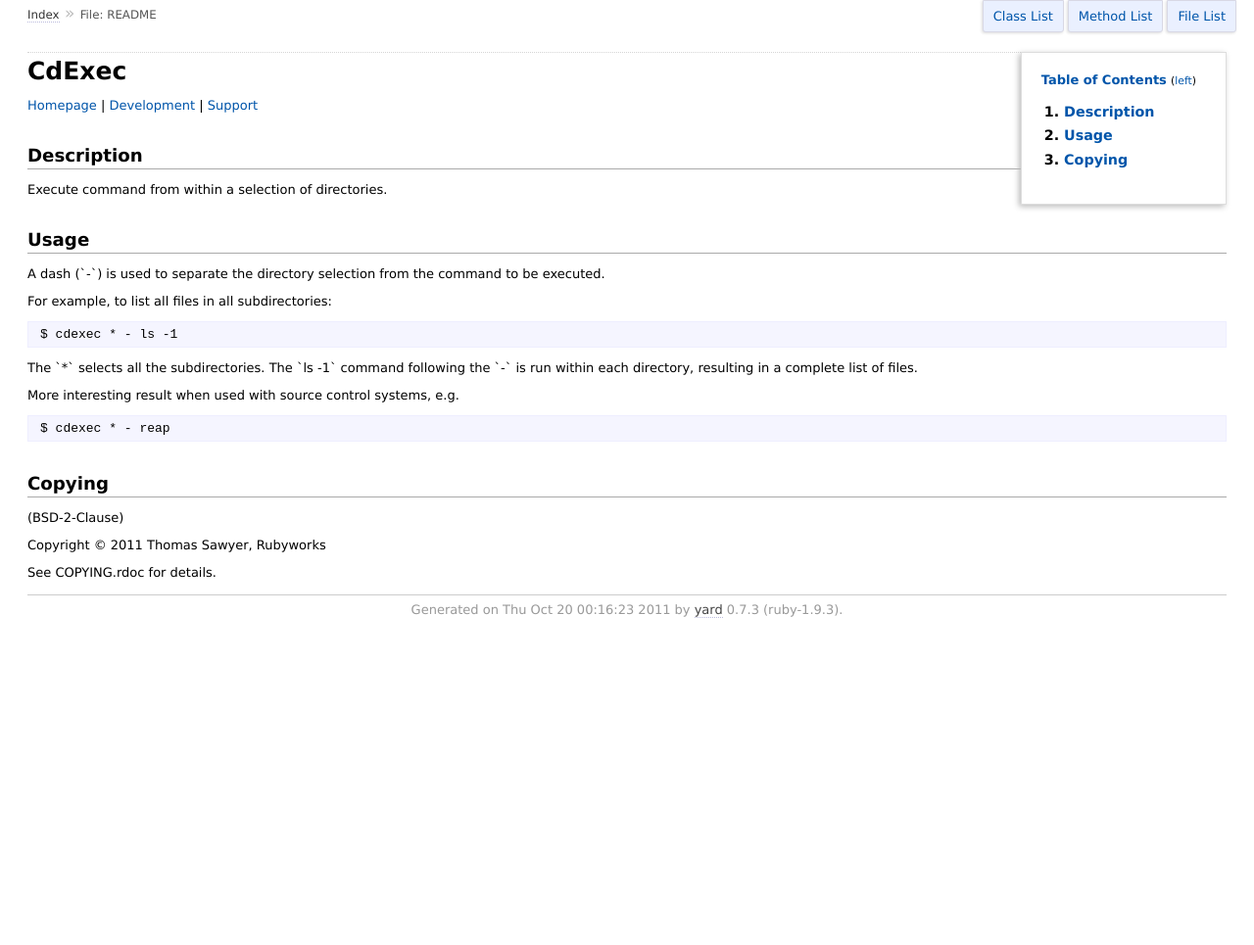
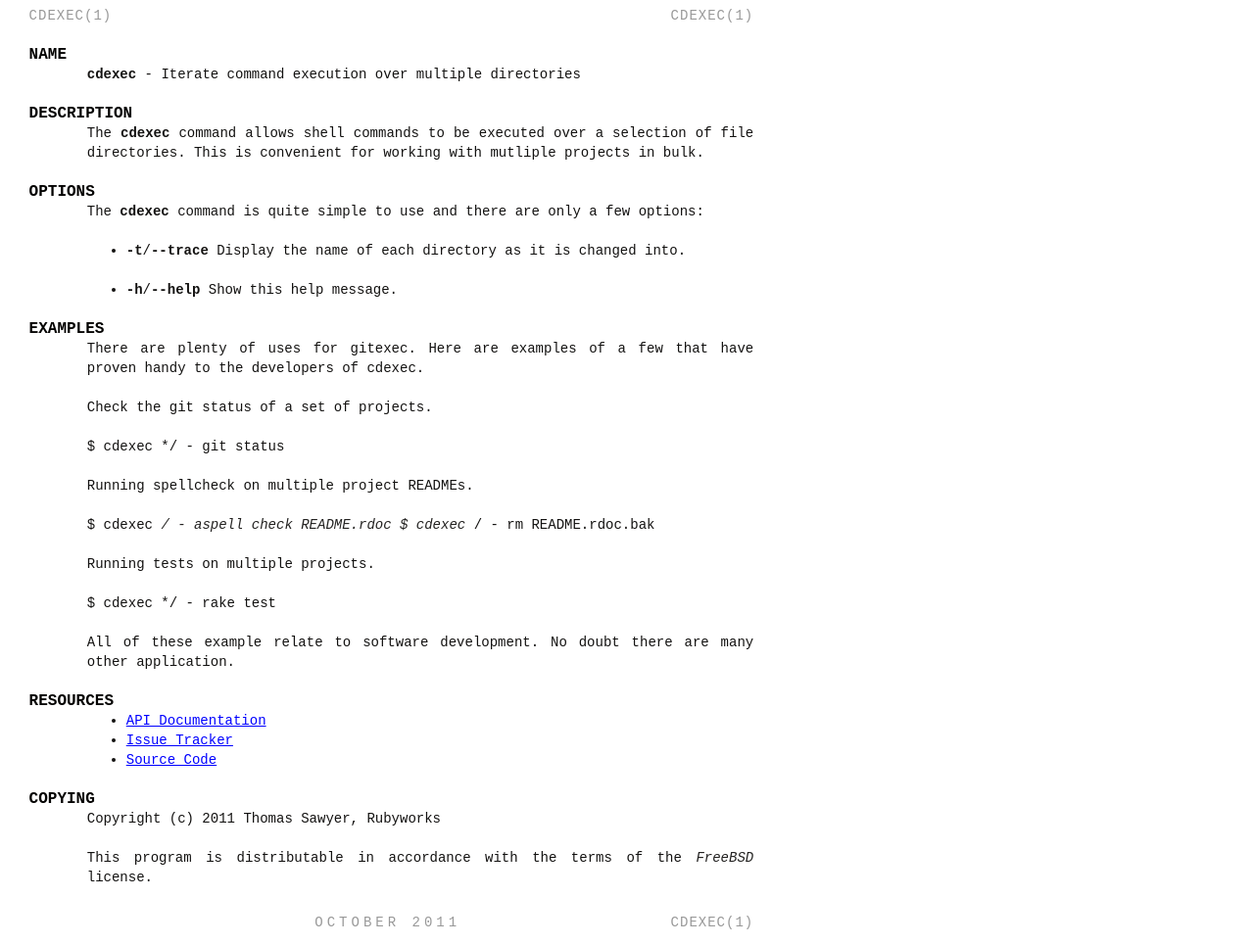
Before and after one commit to rubyworks/cdexec, a plain HTML site: page index.html in a window 1280 px wide. Shown: the whole page at 98% size. Before the commit the page ends 800 px from the top, so only its background shows below. Drawn offline with Linux system fonts and the light colour scheme.

Commit message:
Update by Detroit. [admin]

```diff
--- a/index.html
+++ b/index.html
@@ -1,100 +1,139 @@
-<!DOCTYPE html PUBLIC "-//W3C//DTD XHTML 1.0 Transitional//EN"
-  "http://www.w3.org/TR/xhtml1/DTD/xhtml1-transitional.dtd">
-<html xmlns="http://www.w3.org/1999/xhtml" xml:lang="en" lang="en">
-  <head>
-    <meta http-equiv="Content-Type" content="text/html; charset=UTF-8" />
-<title>
-  File: README
+<!DOCTYPE html>
+<html>
+<head>
+  <meta http-equiv='content-type' value='text/html;charset=utf8'>
+  <meta name='generator' value='Ronn/v0.7.3 (http://github.com/rtomayko/ronn/tree/0.7.3)'>
+  <title>cdexec(1) - Iterate command execution over multiple directories</title>
+  <style type='text/css' media='all'>
+  /* style: man */
+  body#manpage {margin:0}
+  .mp {max-width:100ex;padding:0 9ex 1ex 4ex}
+  .mp p,.mp pre,.mp ul,.mp ol,.mp dl {margin:0 0 20px 0}
+  .mp h2 {margin:10px 0 0 0}
+  .mp > p,.mp > pre,.mp > ul,.mp > ol,.mp > dl {margin-left:8ex}
+  .mp h3 {margin:0 0 0 4ex}
+  .mp dt {margin:0;clear:left}
+  .mp dt.flush {float:left;width:8ex}
+  .mp dd {margin:0 0 0 9ex}
+  .mp h1,.mp h2,.mp h3,.mp h4 {clear:left}
+  .mp pre {margin-bottom:20px}
+  .mp pre+h2,.mp pre+h3 {margin-top:22px}
+  .mp h2+pre,.mp h3+pre {margin-top:5px}
+  .mp img {display:block;margin:auto}
+  .mp h1.man-title {display:none}
+  .mp,.mp code,.mp pre,.mp tt,.mp kbd,.mp samp,.mp h3,.mp h4 {font-family:monospace;font-size:14px;line-height:1.42857142857143}
+  .mp h2 {font-size:16px;line-height:1.25}
+  .mp h1 {font-size:20px;line-height:2}
+  .mp {text-align:justify;background:#fff}
+  .mp,.mp code,.mp pre,.mp pre code,.mp tt,.mp kbd,.mp samp {color:#131211}
+  .mp h1,.mp h2,.mp h3,.mp h4 {color:#030201}
+  .mp u {text-decoration:underline}
+  .mp code,.mp strong,.mp b {font-weight:bold;color:#131211}
+  .mp em,.mp var {font-style:italic;color:#232221;text-decoration:none}
+  .mp a,.mp a:link,.mp a:hover,.mp a code,.mp a pre,.mp a tt,.mp a kbd,.mp a samp {color:#0000ff}
+  .mp b.man-ref {font-weight:normal;color:#434241}
+  .mp pre {padding:0 4ex}
+  .mp pre code {font-weight:normal;color:#434241}
+  .mp h2+pre,h3+pre {padding-left:0}
+  ol.man-decor,ol.man-decor li {margin:3px 0 10px 0;padding:0;float:left;width:33%;list-style-type:none;text-transform:uppercase;color:#999;letter-spacing:1px}
+  ol.man-decor {width:100%}
+  ol.man-decor li.tl {text-align:left}
+  ol.man-decor li.tc {text-align:center;letter-spacing:4px}
+  ol.man-decor li.tr {text-align:right;float:right}
+  </style>
+</head>
+<!--
+  The following styles are deprecated and will be removed at some point:
+  div#man, div#man ol.man, div#man ol.head, div#man ol.man.
 
-    &mdash; CdExec
+  The .man-page, .man-decor, .man-head, .man-foot, .man-title, and
+  .man-navigation should be used instead.
+-->
+<body id='manpage'>
+  <div class='mp' id='man'>
 
-</title>
+  <div class='man-navigation' style='display:none'>
+    <a href="#NAME">NAME</a>
+    <a href="#DESCRIPTION">DESCRIPTION</a>
+    <a href="#OPTIONS">OPTIONS</a>
+    <a href="#EXAMPLES">EXAMPLES</a>
+    <a href="#RESOURCES">RESOURCES</a>
+    <a href="#COPYING">COPYING</a>
+    </div>
 
-  <link rel="stylesheet" href="css/style.css" type="text/css" media="screen" charset="utf-8" />
+  <ol class='man-decor man-head man head'>
+    <li class='tl'>cdexec(1)</li>
+    <li class='tc'></li>
+    <li class='tr'>cdexec(1)</li>
+  </ol>
 
-  <link rel="stylesheet" href="css/common.css" type="text/css" media="screen" charset="utf-8" />
+  <h2 id="NAME">NAME</h2>
+<p class="man-name">
+  <code>cdexec</code> - <span class="man-whatis">Iterate command execution over multiple directories</span>
+</p>
 
-<script type="text/javascript" charset="utf-8">
-  relpath = '';
-  if (relpath != '') relpath += '/';
-</script>
+<h2 id="DESCRIPTION">DESCRIPTION</h2>
 
-  <script type="text/javascript" charset="utf-8" src="js/jquery.js"></script>
+<p>The <code>cdexec</code> command allows shell commands to be executed over a selection
+of file directories. This is convenient for working with mutliple projects
+in bulk.</p>
 
-  <script type="text/javascript" charset="utf-8" src="js/app.js"></script>
+<h2 id="OPTIONS">OPTIONS</h2>
+
+<p>The <code>cdexec</code> command is quite simple to use and there are only a few options:</p>
+
+<ul>
+<li><p><code>-t</code>/<code>--trace</code>
+Display the name of each directory as it is changed into.</p></li>
+<li><p><code>-h</code>/<code>--help</code>
+Show this help message.</p></li>
+</ul>
 
 
-  </head>
-  <body>
-    <script type="text/javascript" charset="utf-8">
-      if (window.top.frames.main) document.body.className = 'frames';
-    </script>
+<h2 id="EXAMPLES">EXAMPLES</h2>
 
-    <div id="header">
-      <div id="menu">
+<p>There are plenty of uses for gitexec. Here are examples of a few that
+have proven handy to the developers of cdexec.</p>
 
-    <a href="_index.html" title="Index">Index</a> &raquo;
-    <span class="title">File: README</span>
+<p>Check the git status of a set of projects.</p>
+
+<p>  $ cdexec */ - git status</p>
+
+<p>Running spellcheck on multiple project READMEs.</p>
+
+<p>  $ cdexec <em>/ - aspell check README.rdoc
+  $ cdexec </em>/ - rm README.rdoc.bak</p>
+
+<p>Running tests on multiple projects.</p>
+
+<p>  $ cdexec */ - rake test</p>
+
+<p>All of these example relate to software development. No doubt there
+are many other application.</p>
+
+<h2 id="RESOURCES">RESOURCES</h2>
+
+<ul>
+<li><a href="http://rubydoc.info/gems/cdexec/frames">API Documentation</a></li>
+<li><a href="http://github.com/rubyworks/cdexec/issues">Issue Tracker</a></li>
+<li><a href="http://github.com/rubyworks/cdexec">Source Code</a></li>
+</ul>
 
 
-  <div class="noframes"><span class="title">(</span><a href="." target="_top">no frames</a><span class="title">)</span></div>
-</div>
+<h2 id="COPYING">COPYING</h2>
 
-      <div id="search">
+<p>Copyright (c) 2011 Thomas Sawyer, Rubyworks</p>
 
-    <a id="class_list_link" href="#">Class List</a>
+<p>This program is distributable in accordance with the terms of the
+<em>FreeBSD</em> license.</p>
 
-    <a id="method_list_link" href="#">Method List</a>
 
-    <a id="file_list_link" href="#">File List</a>
+  <ol class='man-decor man-foot man foot'>
+    <li class='tl'></li>
+    <li class='tc'>October 2011</li>
+    <li class='tr'>cdexec(1)</li>
+  </ol>
 
-</div>
-      <div class="clear"></div>
-    </div>
-
-    <iframe id="search_frame"></iframe>
-
-    <div id="content"><div id='filecontents'>
-<h1>CdExec</h1>
-
-<p><a href="http://rubyworks.github.com/cdexec">Homepage</a> | <a
-href="http://github.com/rubyworks/cdexec">Development</a> | <a
-href="http://github.com/rubyworks/cdexec/issues">Support</a></p>
-
-<h2>Description</h2>
-
-<p>Execute command from within a selection of directories.</p>
-
-<h2>Usage</h2>
-
-<p>A dash (`-`) is used to separate the directory selection from the command
-to be executed.</p>
-
-<p>For example, to list all files in all subdirectories:</p>
-
-<pre class="code">$ cdexec * - ls -1</pre>
-
-<p>The `*` selects all the subdirectories. The `ls -1` command following the
-`-` is run within each directory, resulting in a complete list of files.</p>
-
-<p>More interesting result when used with source control systems, e.g.</p>
-
-<pre class="code">$ cdexec * - reap</pre>
-
-<h2>Copying</h2>
-
-<p>(BSD-2-Clause)</p>
-
-<p>Copyright © 2011 Thomas Sawyer, Rubyworks</p>
-
-<p>See COPYING.rdoc for details.</p>
-</div></div>
-
-    <div id="footer">
-  Generated on Thu Oct 20 00:16:23 2011 by
-  <a href="http://yardoc.org" title="Yay! A Ruby Documentation Tool" target="_parent">yard</a>
-  0.7.3 (ruby-1.9.3).
-</div>
-
-  </body>
+  </div>
+</body>
 </html>
```
